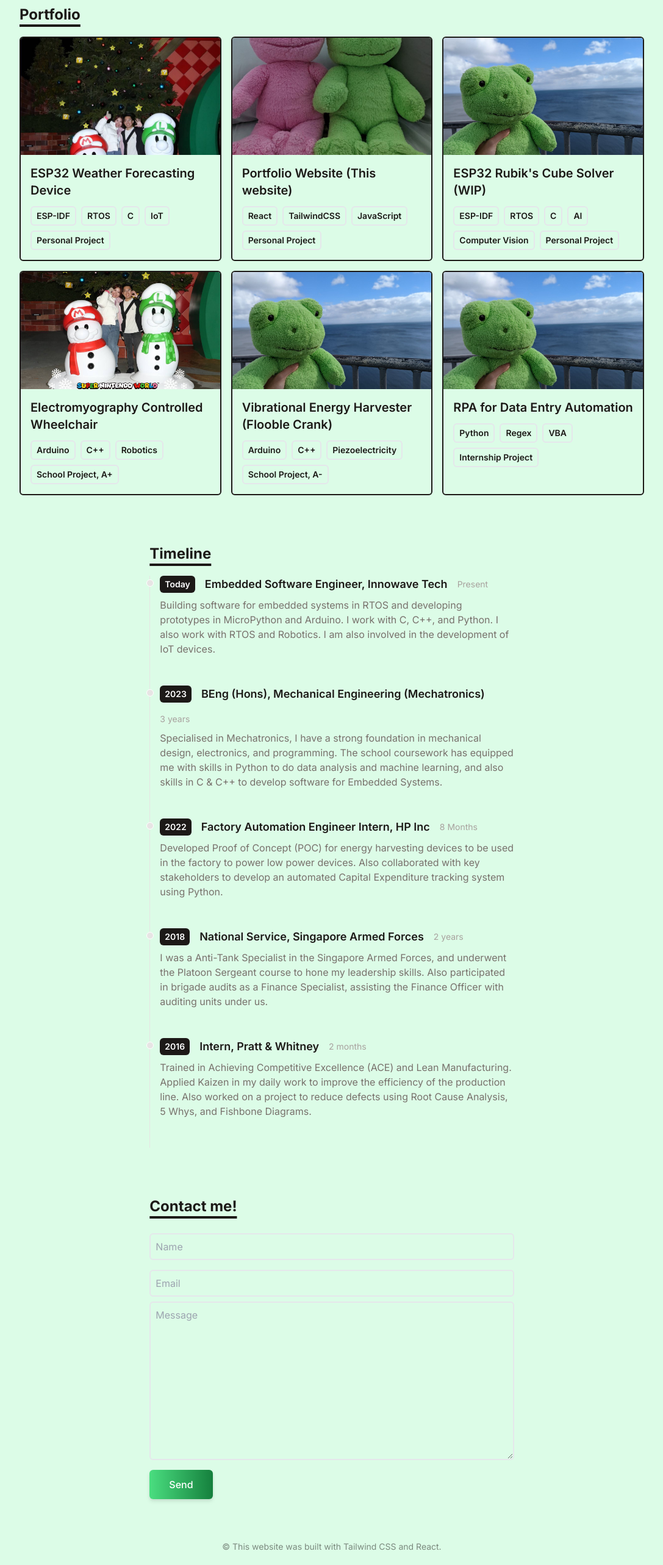
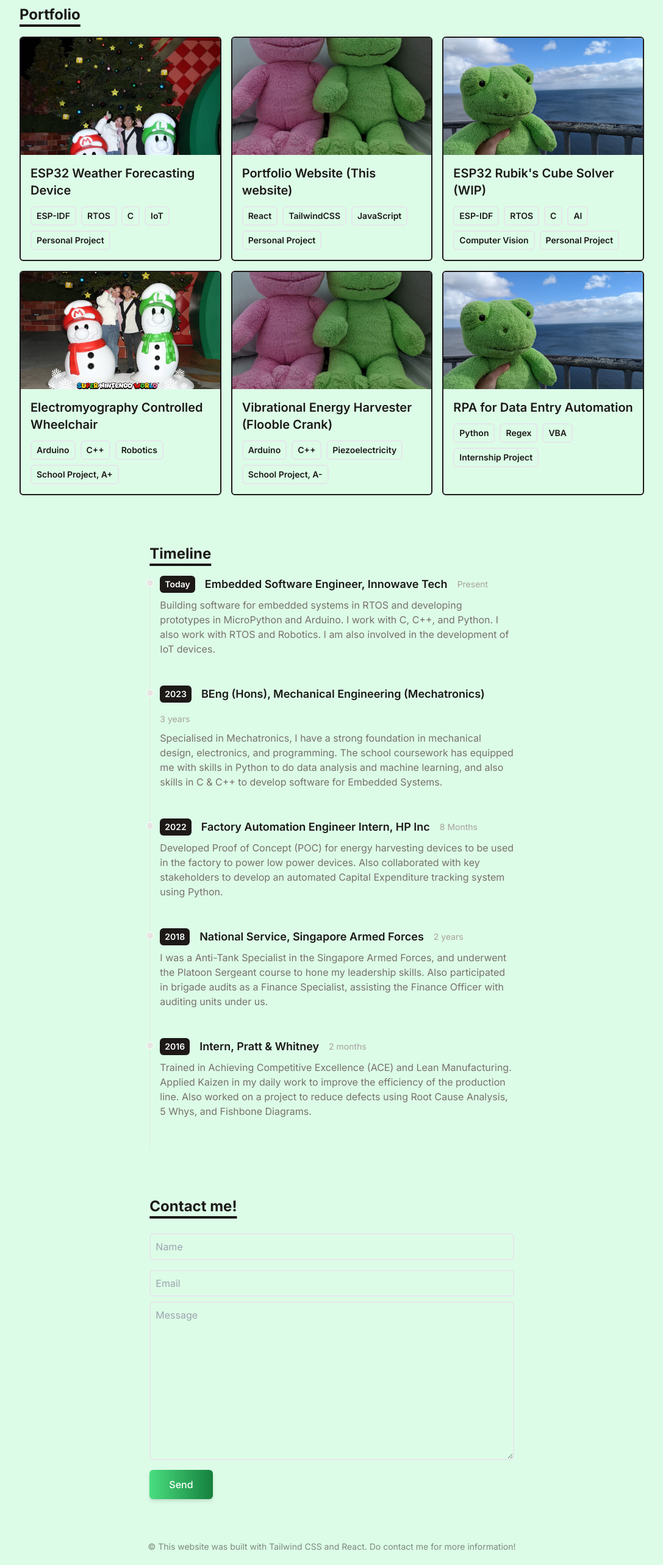
Before and after one commit to jackhww/phrogfolio-site, a React (Vite) app: page / in a window 1280 px wide. Shown: the part 1312-3878 px from the top of the page at 61% size, without its empty margins (96-1183 px from the left). Built offline with nearby package versions, Linux system fonts and the light colour scheme.

Commit message:
minor content and div changes

```diff
--- a/src/components/footer.jsx
+++ b/src/components/footer.jsx
@@ -5,7 +5,7 @@ function Footer() {
     <div className="py-5 text-center">
         {/* Soical Icons */}
         <p className = "text-sm mt-2 opacity-50">
-            &copy; This website was built with Tailwind CSS and React.
+            &copy; This website was built with Tailwind CSS and React. Do contact me for more information!
         </p>
     </div>
   )
--- a/src/data/portfolio.js
+++ b/src/data/portfolio.js
@@ -25,7 +25,7 @@ export default [
     },
     {
         title: "Vibrational Energy Harvester (Flooble Crank)",
-        imgUrl: '/assets/phrog.jpg',
+        imgUrl: '/assets/phrogandphrogette.jpg',
         stack: ['Arduino','C++','Piezoelectricity','School Project, A-'],
         link: 'https://google.com'
     },
```
